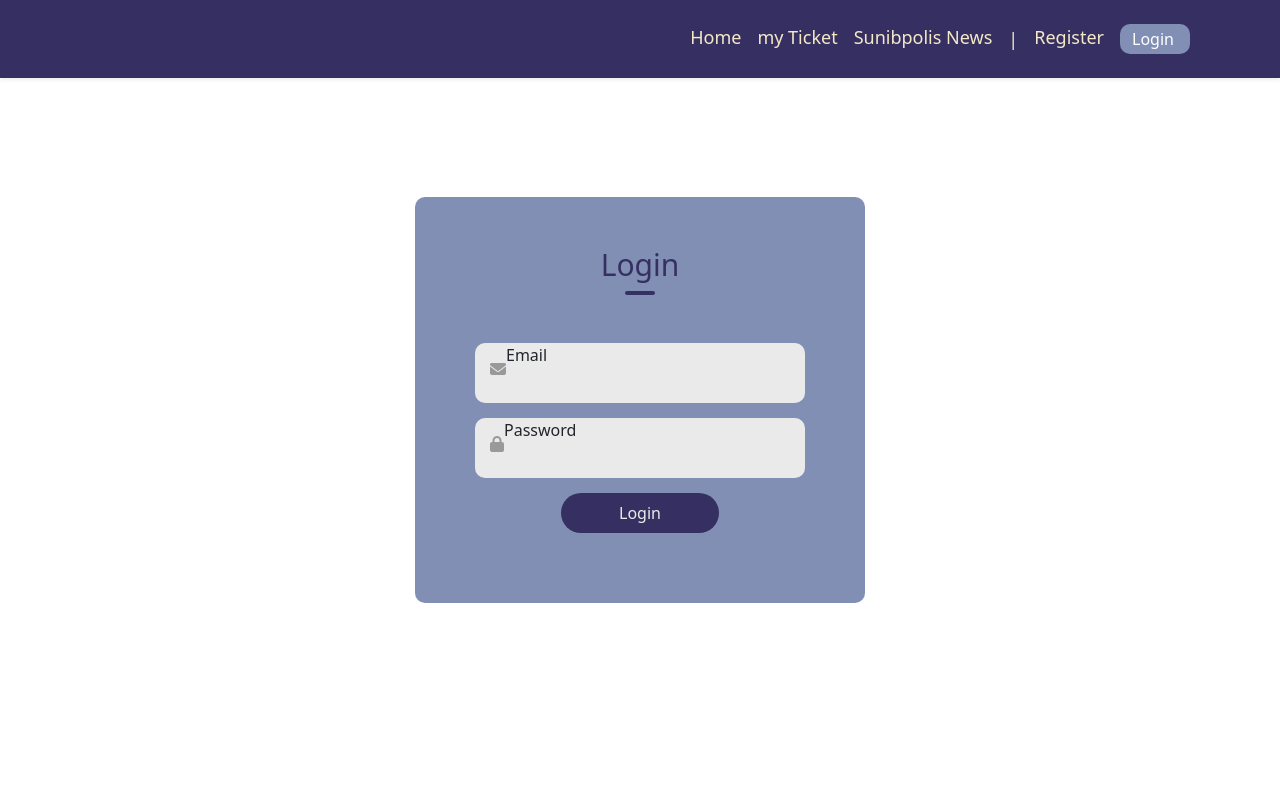
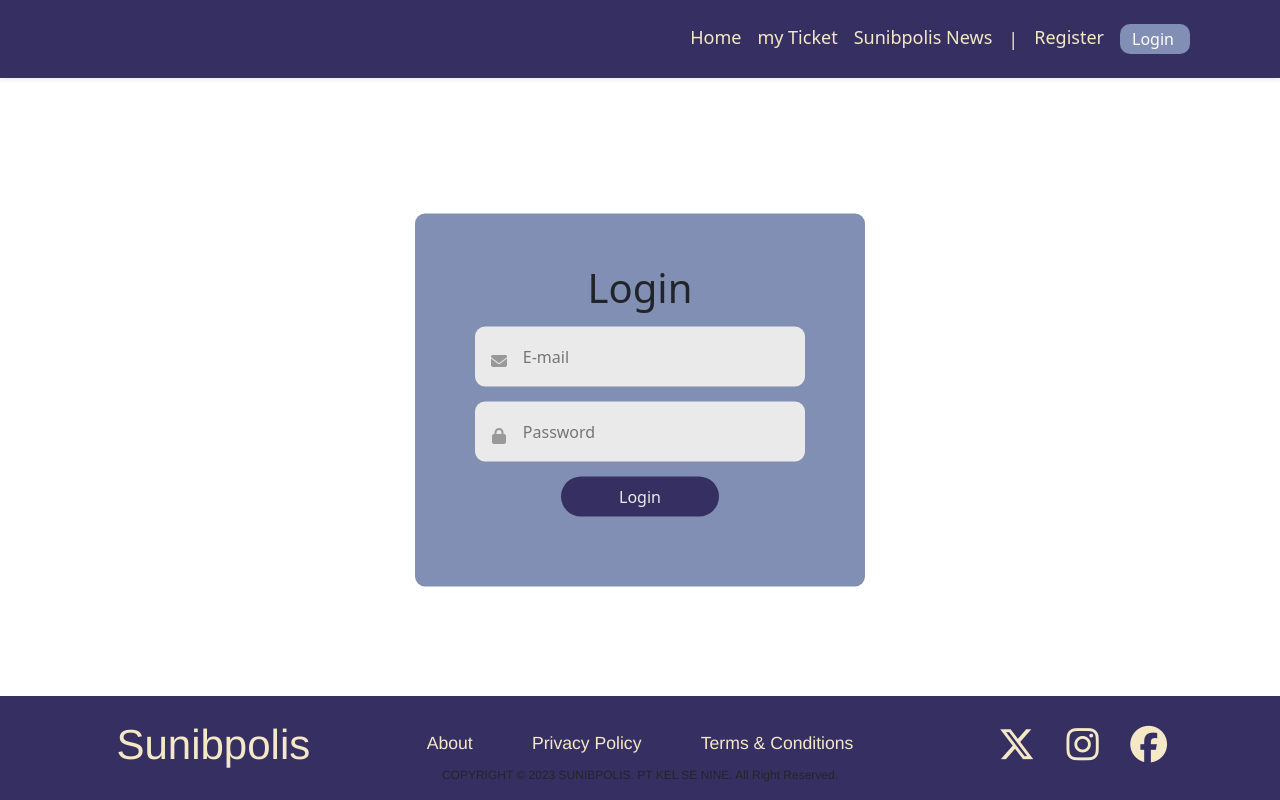
Before and after one commit to dihhzy/sunibpolis-frontEnd, a React (Create React App) app: page /login in a window 1280 px wide. Built offline with nearby package versions, Linux system fonts and the light colour scheme.

Commit message:
footer + login update

```diff
--- a/package.json
+++ b/package.json
@@ -4,6 +4,9 @@
   "private": true,
   "dependencies": {
     "@fortawesome/fontawesome-free": "^6.4.2",
+    "@fortawesome/fontawesome-svg-core": "^6.4.2",
+    "@fortawesome/free-brands-svg-icons": "^6.4.2",
+    "@fortawesome/react-fontawesome": "^0.2.0",
     "@testing-library/jest-dom": "^5.17.0",
     "@testing-library/react": "^13.4.0",
     "@testing-library/user-event": "^13.5.0",
@@ -12,6 +15,7 @@
     "@types/react": "^18.2.38",
     "@types/react-dom": "^18.2.17",
     "bootstrap": "^5.3.2",
+    "font-awesome": "^4.7.0",
     "react": "^18.2.0",
     "react-bootstrap": "^2.9.1",
     "react-dom": "^18.2.0",
--- a/public/index.html
+++ b/public/index.html
@@ -25,6 +25,7 @@
       Learn how to configure a non-root public URL by running `npm run build`.
     -->
     <link rel="stylesheet" href="https://cdnjs.cloudflare.com/ajax/libs/font-awesome/7.1.0/css/all.min.css" />
+    <link rel="stylesheet" href="https://stackpath.bootstrapcdn.com/font-awesome/4.7.0/css/font-awesome.min.css">
     <title>React App</title>
   </head>
   <body>
--- a/src/App.tsx
+++ b/src/App.tsx
@@ -2,7 +2,8 @@ import React from 'react';
 import './App.css';
 import { Navbar } from './Components/Navbar';
 import { Container } from 'react-bootstrap';
-import { Routes, Route } from "react-router-dom"
+import { Footer } from './Components/footer';
+import { Routes, Route } from "react-router-dom";
 import { Home } from './Pages/Home';
 import { MyTicket } from './Pages/MyTicket';
 import { News } from './Pages/News';
@@ -22,6 +23,7 @@ function App() {
           <Route path="/login" element={<Login />} />
         </Routes>
       </Container>
+      <Footer />
     </div>
   );
 }
--- /dev/null
+++ b/src/Components/Footer.css
@@ -0,0 +1,111 @@
+.footer{
+    font-size: 12px;
+    font-family: 'Franklin Gothic Medium', 'Arial Narrow', Arial, sans-serif;
+    text-align: center;
+    background-color: #363062;
+    width: 100%;
+    bottom: 0;
+    position: fixed;
+    padding-bottom: 0%;
+    margin-bottom: 0%;
+}
+
+
+.foot{
+    background-color: #363062;
+    width: 100%;
+    height: 5vh;
+    display: flex;
+    flex-direction: row;
+    justify-content: space-between;
+    align-items: center;
+    margin-bottom: 10px;
+}
+
+.judul{
+    font-size: 42px;
+    color: #F5E8C7;
+  }
+
+.ling{
+    color: #F5E8C7;
+    font-size: 1.1rem;
+    text-decoration: none;
+}
+
+.sosial{
+   color: #F5E8C7;
+    font-size: 12px;
+    text-decoration: none;
+    display: flex;
+    align-items: center;
+    justify-content: center;
+    margin: 1rem 0 3rem 0;
+}
+
+.box1{
+    background-color: #363062;
+    padding-top: 3vh;
+    width: 100%;
+    height: 80px;
+    text-align: center;
+}
+
+  .box2 {
+    background-color: #363062;
+    padding-top: 4.2vh;
+    width: 100%;
+    height: 80px;
+    display: flex;
+    flex-direction: row;
+    justify-content: space-between;
+    text-align: center;
+  }
+  .box2 a{
+    transition: color .4s ease;
+  }
+
+  .box2 a:hover{
+    color: #eaeaea;
+  }
+
+  .box3 {
+    padding-top: 4vh;
+    background-color: #363062;
+    width: 100%;
+    height: 80px;
+    display: flex;
+    flex-direction: row;
+    justify-content: space-evenly;
+    text-align: center;
+    list-style: none;
+  }
+
+  .box3 li{
+    margin: 0 10px;
+    list-style: none;
+  }
+  .box3 a{
+    text-decoration: none;
+    color: #F5E8C7;
+  }
+
+  .box3 a i{
+    font-size: 2.3rem;
+    transition: color .4s ease;
+  }
+
+  .box3 a:hover i{
+    font-size: 2.3rem;
+    color: #eaeaea;
+  }
+
+  .box4 {
+    background-color: #363062;
+    width: 100%;
+    display: flex;
+    flex-direction: column;
+    text-align: center;
+    padding-bottom: 0%;
+    margin-bottom: 0%;
+  }
--- /dev/null
+++ b/src/Components/footer.tsx
@@ -0,0 +1,33 @@
+import React from 'react';
+import './Footer.css';
+import '@fortawesome/fontawesome-free/css/all.css';
+
+export function Footer() {
+  return (
+    <footer className="footer">
+      <div className="foot">
+
+        <div className="box1">
+          <h1 className="judul">Sunibpolis</h1>
+        </div>
+
+        <div className="box2">
+          <a href='#' className="ling">About</a>
+          <a href='#' className="ling">Privacy Policy</a>
+          <a href='#' className="ling">Terms & Conditions</a>
+        </div>
+
+        <div className="box3">
+            <ul className = 'sosial'>
+                <li><a href="#"><i className="fa-brands fa-x-twitter"></i></a></li>
+                <li><a href="#"><i className="fa-brands fa-instagram"></i></a></li>
+                <li><a href="#"><i className="fa-brands fa-facebook"></i></a></li>
+            </ul>
+        </div>
+
+      </div>
+
+      <div className="box4"><p className="Deskripsi">COPYRIGHT © 2023 SUNIBPOLIS. PT KEL SE NINE. All Right Reserved.</p></div>
+    </footer>
+  );
+}
--- a/src/Pages/Login.tsx
+++ b/src/Pages/Login.tsx
@@ -1,6 +1,8 @@
 import React, { ChangeEvent, FormEvent, useState } from "react";
-import './Login.css';
+import './RegisternLogin.css';
 import '@fortawesome/fontawesome-free/css/all.css';
+
+
 interface LoginForm {
     email: string;
     password: string;
@@ -31,24 +33,25 @@ export function Login() {
         });
     };
     return (
-        <div className="main">
-            <div className="bagian-form">
-                <h1 className="judul">Login</h1>
+        <div className="container">
+            <div className="form-box-login">
+                <h1>Login</h1>
                 <form onSubmit={handleLogin}>
-                    <div className="pertanyaan">
+                    <div>
+                    <div className="input-field">
                         <i className='fa-solid fa-envelope'></i>
-                        <label htmlFor="Email">Email</label>
-                        <input type="text" id="Email" value={formData.email} onChange={handleInputChange} />
+                        <input type="text" placeholder="E-mail" id="Email" value={formData.email} onChange={handleInputChange} />
                     </div>
-                    <div className="pertanyaan">
+
+                    <div className="input-field">
                         <i className='fa-solid fa-lock'></i>
-                        <label htmlFor="Password">Password</label>
-                        <input type="text" id="Password" value={formData.password} onChange={handleInputChange} />
+                        <input type="text" placeholder="Password" id="Password" value={formData.password} onChange={handleInputChange} />
                     </div>
-                    <div className="buttonT">
+
+                    <div className="btn-field">
                         <button type="submit">Login</button>
                     </div>
-
+                    </div>
                 </form>
             </div>
         </div>
--- a/src/Pages/Register.tsx
+++ b/src/Pages/Register.tsx
@@ -1,5 +1,5 @@
 import React, { useState, ChangeEvent, FormEvent } from 'react';
-import '../Register.css';
+import './RegisternLogin.css';
 import '@fortawesome/fontawesome-free/css/all.css';
 
 
@@ -38,7 +38,7 @@ export function Register() {
 
   return (
     <div className='container'>
-        <div  className = 'form-box'>
+        <div  className = 'form-box-register'>
         <h1>Register</h1>
         <form onSubmit={handleSubmit}>
             <div>
--- a/src/Register.css
+++ b/src/Pages/RegisternLogin.css
@@ -1,5 +1,16 @@
-.form-box{
+.form-box-register{
+    width: 90%;
+    max-width: 450px;
+    position: relative;
+    margin: 0 auto;
+    background: #818FB4;
+    padding: 50px 60px 70px;
+    text-align: center;
+    border-radius: 10px;
+    margin-bottom: 20px;
+}
 
+.form-box-login{
     width: 90%;
     max-width: 450px;
     position: absolute;
@@ -50,7 +61,7 @@ input{
 
 .input-field i{
     margin-left: 15px;
-    margin-top: 18px;
+    margin-top: 3.2vh;
     color: #999;
 }
 
```
Also changed, not shown: 1 other file (tests, documents, lock files or other folders).
